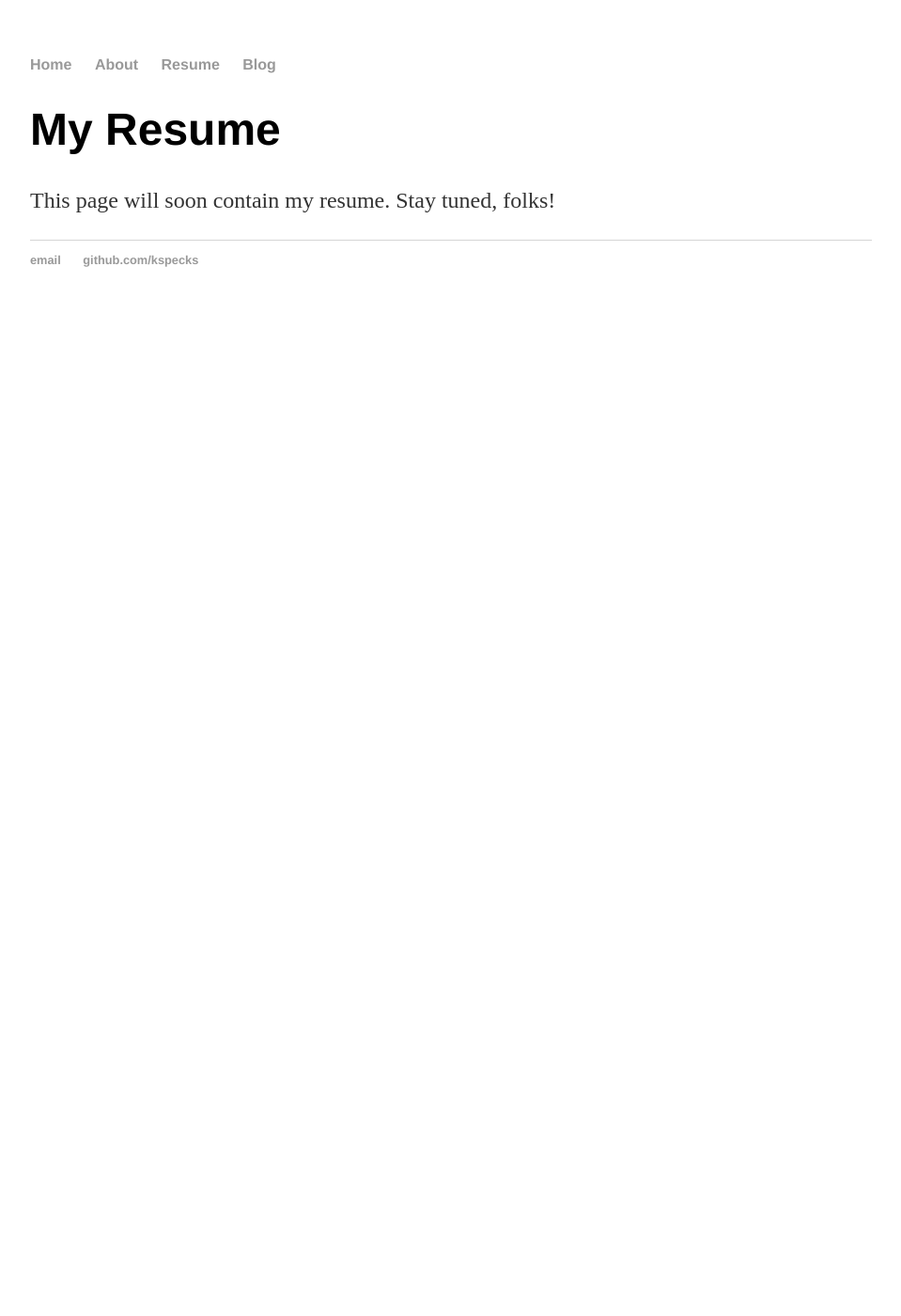
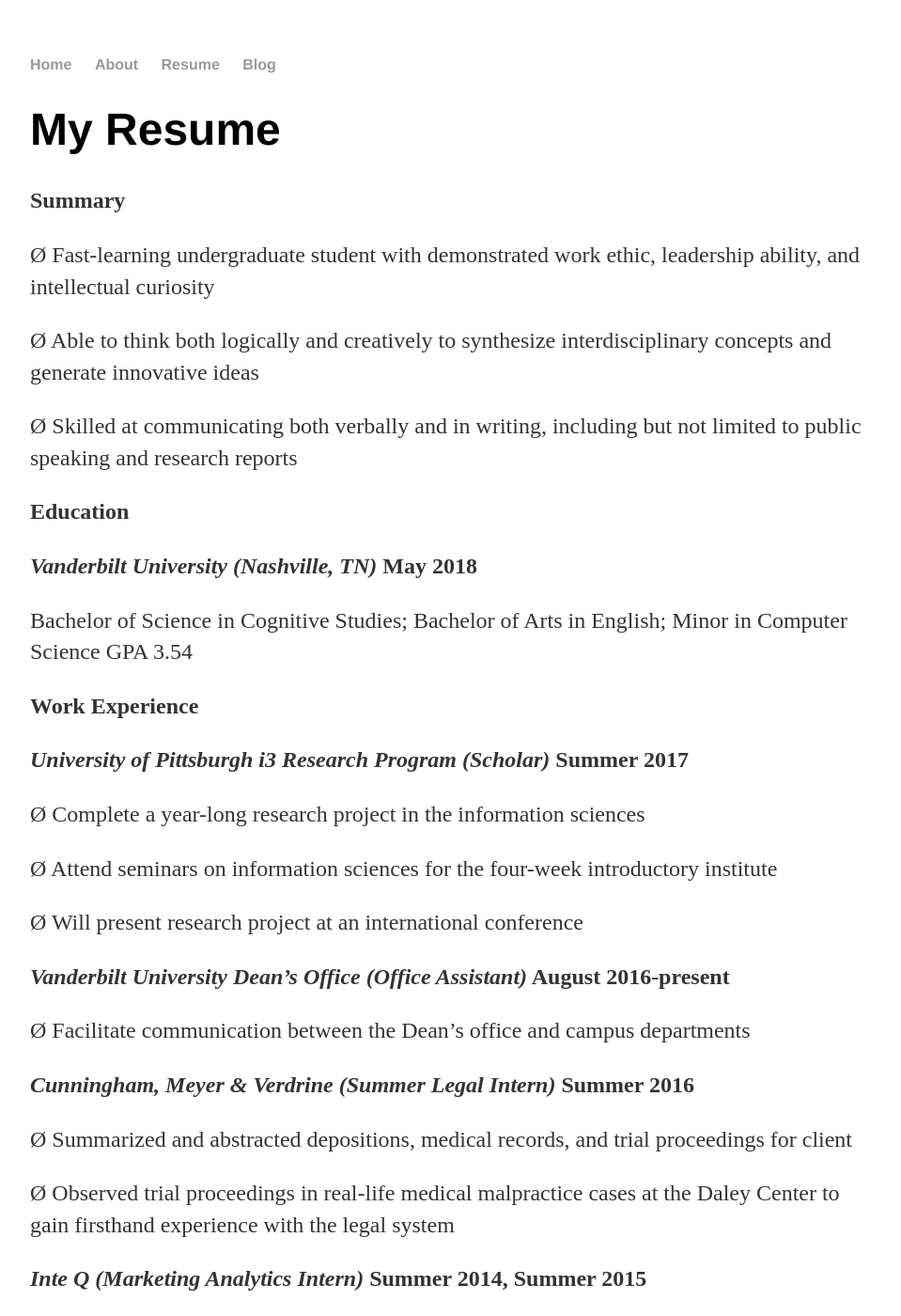
Before and after one commit to kspecks/kspecks.github.io, a Jekyll site: the page built from resume/index.html, in a window 1280 px wide and 1400 px high. Shown: the whole window at 94% size, without its empty margins (160-1119 px from the left). Built offline with Jekyll 4.4.1, drawn with Linux system fonts in a browser that asks for light colours; some of the changed text lies outside the part shown.

Commit message:
Update index.html

```diff
--- a/resume/index.html
+++ b/resume/index.html
@@ -3,4 +3,222 @@
 title: My Resume
 ---
 <h1>{{ page.title }}</h1>
-<p>This page will soon contain my resume. Stay tuned, folks!</p>
+<p>
+    <strong>Summary</strong>
+</p>
+<p>
+    Ø Fast-learning undergraduate student with demonstrated work ethic,
+    leadership ability, and intellectual curiosity
+</p>
+<p>
+    Ø Able to think both logically and creatively to synthesize
+    interdisciplinary concepts and generate innovative ideas
+</p>
+<p>
+    Ø Skilled at communicating both verbally and in writing, including but not
+    limited to public speaking and research reports
+</p>
+<p>
+    <strong></strong>
+</p>
+<p>
+    <strong>Education</strong>
+</p>
+<p>
+    <strong><em>Vanderbilt University (Nashville, TN)</em></strong>
+    <em> <strong> </strong></em>
+    <strong>May 2018</strong>
+</p>
+<p>
+    Bachelor of Science in Cognitive Studies; Bachelor of Arts in English;
+    Minor in Computer Science GPA 3.54
+</p>
+<p>
+    <strong></strong>
+</p>
+<p>
+    <strong>Work Experience</strong>
+</p>
+<p>
+    <strong>
+        <em>University of Pittsburgh i3 Research Program (Scholar) </em>
+    </strong>
+    <strong> Summer 2017</strong>
+</p>
+<p>
+    Ø Complete a year-long research project in the information sciences
+</p>
+<p>
+    Ø Attend seminars on information sciences for the four-week introductory
+    institute
+</p>
+<p>
+    Ø Will present research project at an international conference
+</p>
+<p>
+    <strong><em></em></strong>
+</p>
+<p>
+    <strong>
+        <em>Vanderbilt University Dean’s Office (Office Assistant)</em>
+    </strong>
+    <strong> August 2016-present</strong>
+</p>
+<p>
+    Ø Facilitate communication between the Dean’s office and campus departments
+</p>
+<p>
+    <strong><em></em></strong>
+</p>
+<p>
+    <strong>
+        <em>Cunningham, Meyer &amp; Verdrine (Summer Legal Intern) </em>
+    </strong>
+    <strong> Summer 2016</strong>
+</p>
+<p>
+    Ø Summarized and abstracted depositions, medical records, and trial
+    proceedings for client
+</p>
+<p>
+    Ø Observed trial proceedings in real-life medical malpractice cases at the
+    Daley Center to gain firsthand experience with the legal system
+</p>
+<p>
+    <strong><em>Inte Q (Marketing Analytics Intern) </em></strong>
+    <strong>Summer 2014, Summer 2015<em></em></strong>
+</p>
+<p>
+    Ø Ran reports in SAS, SQL, and Excel for clients including EILEEN FISHER,
+    Reebok, PAPYRUS, and VF Outlet
+</p>
+<p>
+    Ø Interpreted data and presented written conclusions and summaries for data
+    presentations
+</p>
+<p>
+    Ø Performed QA on analytics reports
+</p>
+<p>
+    Ø Completed ad hoc data requests
+</p>
+<p>
+    <strong></strong>
+</p>
+<p>
+    <strong>Leadership</strong>
+</p>
+<p>
+    <strong>
+        <em>
+            Vanderbilt Spoken Word (President 2017-18, Vice President 2016-17,
+            Secretary/Treasurer 2015-16)
+        </em>
+    </strong>
+    <strong> </strong>
+</p>
+<p>
+    Ø Serve as the primary representative of the organization to the campus and
+    the Nashville community
+</p>
+<p>
+    Ø Organize and run on-campus open mics; write and perform poetry at events
+    on campus and at local poetry slams
+</p>
+<p>
+    Ø Eliminated a $2,000 debt through careful budgeting, contacted
+    professional poets for campus performances, and maintained organization
+    records
+</p>
+<p>
+    <strong>
+        <em>
+            The McGill Project (Vice President of Campus Outreach 2016-17,
+            Selections Committee 2015-16)
+        </em>
+    </strong>
+</p>
+<p>
+    Ø Function as a liaison between the Project and all new applicants,
+    including scheduling and conducting interviews
+</p>
+<p>
+    Ø Plan and implement the formal spring selections process by forming and
+    leading a 14-person selections committee
+</p>
+<p>
+    <em><u></u></em>
+</p>
+<p>
+    <strong><em>ASCEND (Fall 2016 Cohort Member)</em></strong>
+    <em></em>
+</p>
+<p>
+    Ø Attended biweekly leadership development meetings
+</p>
+<p>
+    Ø Plan and implement an event in conjunction with multiple campus
+    organizations to address development of resilience and coping skills within
+    the student body
+</p>
+<p>
+    <strong>Volunteer Work</strong>
+</p>
+<p>
+    <strong>
+        <em>
+            Vanderbilt Student Volunteers for Science (Team Leader
+            2015-present)
+        </em>
+    </strong>
+    <strong> </strong>
+</p>
+<p>
+    Ø Leading a team of 3-4 students in teaching science lessons to local
+    middle school classes 4 times per semester
+</p>
+<p>
+    Ø Training the team on lessons to be taught in class
+</p>
+<p>
+    Ø Volunteering at Nashville-area youth science events ~5 times per semester
+</p>
+<p>
+    <strong><em></em></strong>
+</p>
+<p>
+    <strong>
+        <em>
+            Vanderbilt Alternative Spring Break (Participant 2015, 2016, 2017)
+        </em>
+    </strong>
+    <em> </em>
+</p>
+<p>
+    Ø Helped students at a preschool and taught tennis lessons to elementary
+    students in Treasure Beach, Jamaica
+</p>
+<p>
+    Ø Assisted at halfway houses for members of the Nashville prison system
+</p>
+<p>
+    Ø Served at Uplands Peak Farm Sanctuary in Salem, Indiana
+</p>
+<p>
+    <strong></strong>
+</p>
+<p>
+    <strong>Skills</strong>
+</p>
+<p>
+    Ø Most experience in Microsoft Office Suite, C++, and Java
+</p>
+<p>
+    Ø Some experience with Git, GitHub, SQL, and SAS
+</p>
+<p>
+    Ø Basic knowledge of JavaScript, Unity, HTML, CSS, and Travis CI
+</p>
+<p>
+    Ø Elementary/Intermediate proficiency in Mandarin Chinese and Spanish
+</p>
```
